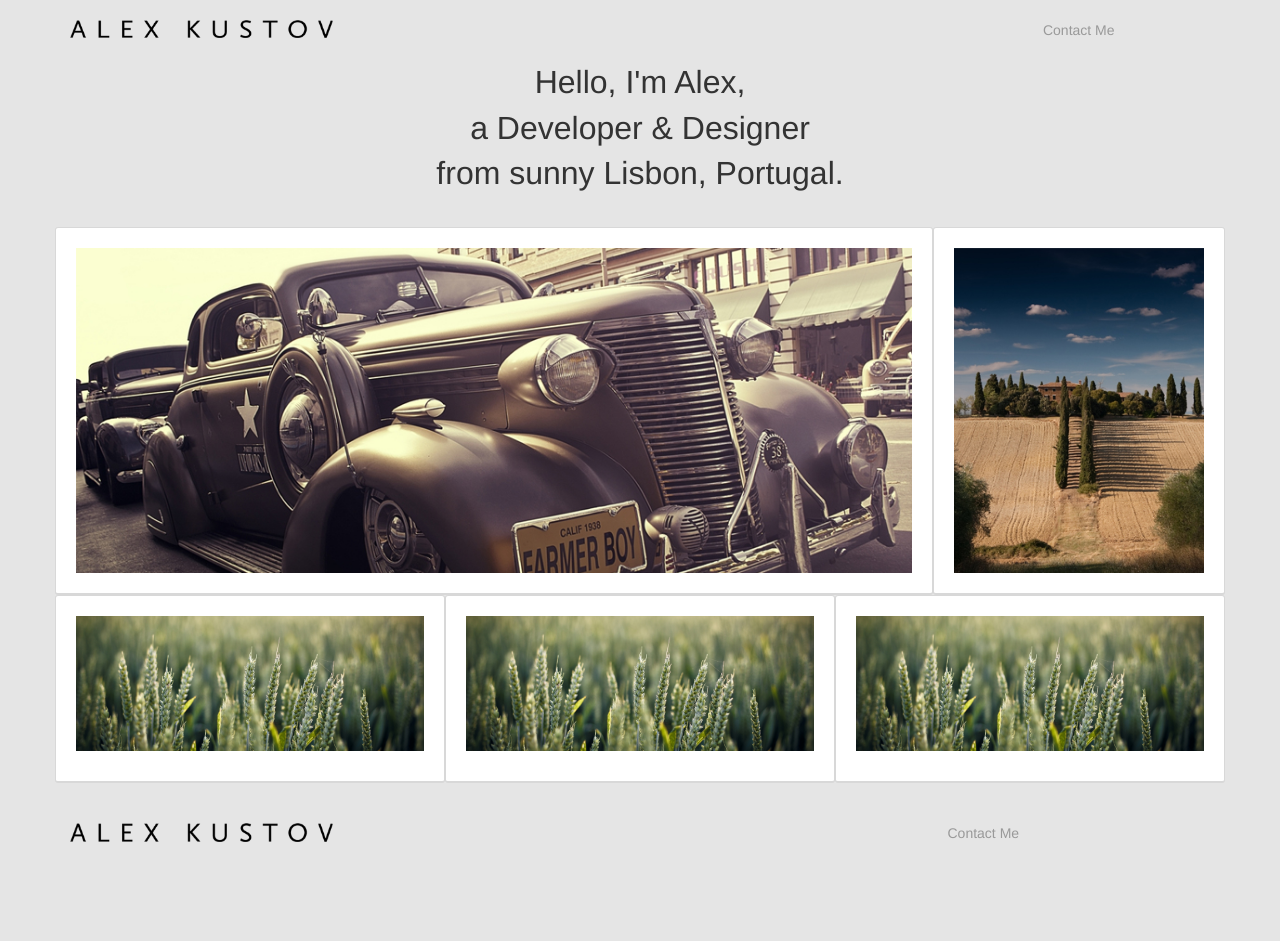
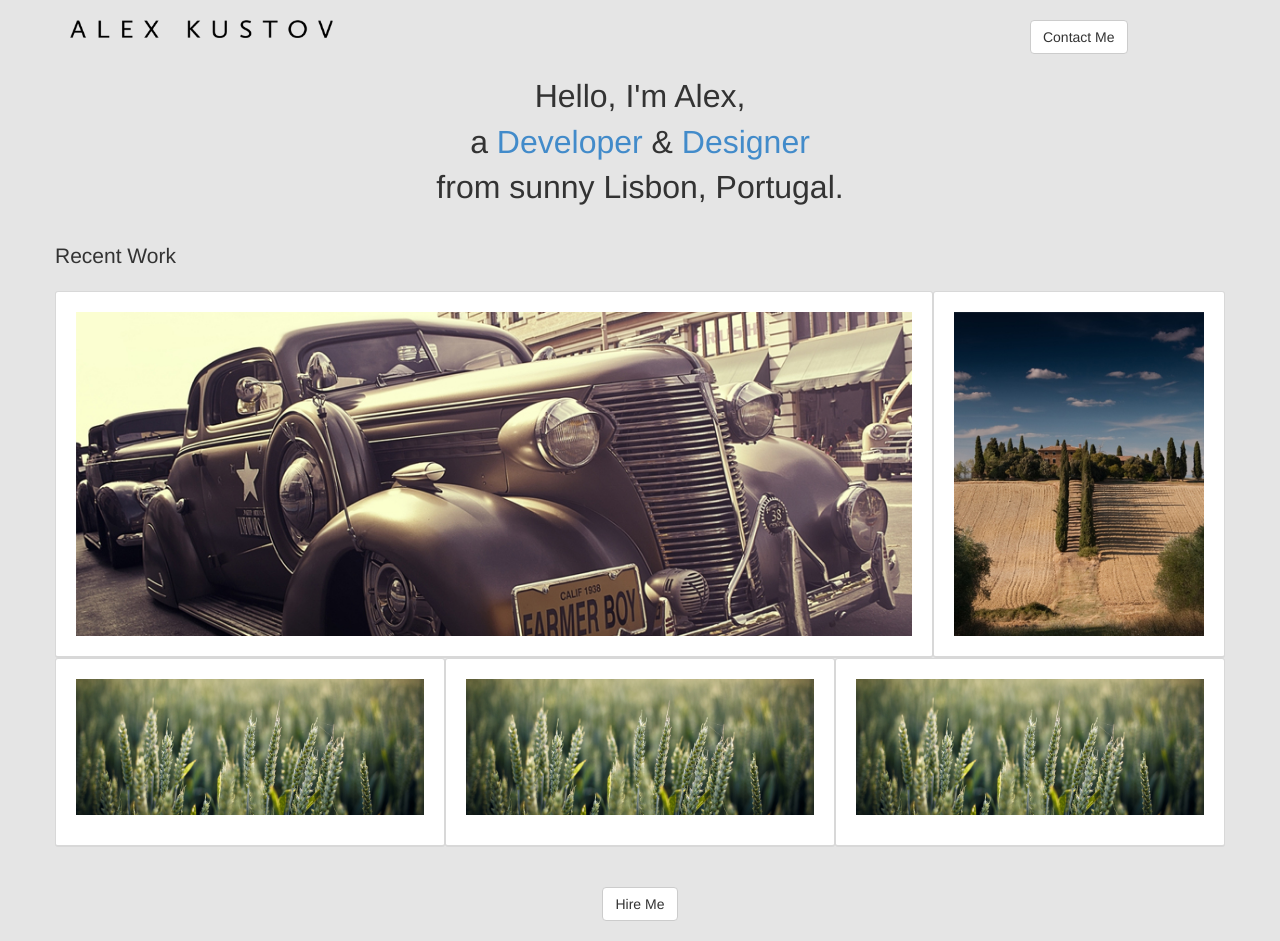
Before and after one commit to alexanderkustov/alexkustov, a plain HTML site: page index.html in a window 1280 px wide. Before the commit the page ends 863 px from the top, so only its background shows below. Drawn offline with nearby package versions, Linux system fonts and the light colour scheme.

Commit message:
some newer changes

```diff
--- a/index.html
+++ b/index.html
@@ -11,16 +11,13 @@
 </head>
 <body>
 
-
-
-    <!-- Begin page content -->
 	<div class="container text-center">
 		<div class="row"  style="margin-top:20px;margin-bottom:20px;">
 			<div class="col-md-3 text-center">
 				<img src="img/sig.png" class="img-responsive"/>
 			</div>
 			<div class="col-md-3 col-md-offset-6">
-          <a href="mailto:alexakustov@gmail.com" style="color:#999">Contact Me</a>
+				<a href="mailto:alexakustov@gmail.com" class="btn btn-default">Contact Me</a>
 			</div>
 
 		</div>
@@ -30,11 +27,14 @@
 
 		<div class="row">
 			<div class="col-md-6 col-md-offset-3 text-center">
-	   	<p style="font-size: 2.5vw;">Hello, I'm Alex, <br> a Developer &amp; Designer <br> from sunny Lisbon, Portugal.</p>
+				<p style="font-size: 2.5vw;">Hello, I'm Alex, <br> a <a href="http://github.com/knuxus">Developer</a> &amp; <a href="http://www.behance.net/alexanderkustov">Designer</a> <br> from sunny Lisbon, Portugal.</p>
 			</div>
 		</div>
+
 		<br>
+
 		<div class="row">
+		<p class="lead">Recent Work</p>
 			<div class="col-md-9 card">
 				<img src="img/main-img.jpg" class="img-responsive">
 			</div>
@@ -42,6 +42,7 @@
 				<img src="img/side-img.jpg" class="img-responsive">
 			</div>
 		</div>
+
 		<div class="row">
 			<div class="col-md-4 card">
 				<p>
@@ -65,11 +66,9 @@
 		</div>
 		<br>
 		<div class="row"  style="margin-top:20px;margin-bottom:20px;">
-        <div class="col-md-3">
-          <img src="img/sig.png" class="img-responsive"/>
-        </div>
-        <div class="col-md-3 col-md-offset-6">
-          <a href="#" style="color:#999">Contact Me</a>
+
+			<div class="col-md-12 text-center">
+				<a href="mailto:alexakustov@gmail.com" class="btn btn-default">Hire Me</a>
 			</div>
 
 		</div>
```
Lines whose indentation alone changed are shown as unchanged.
